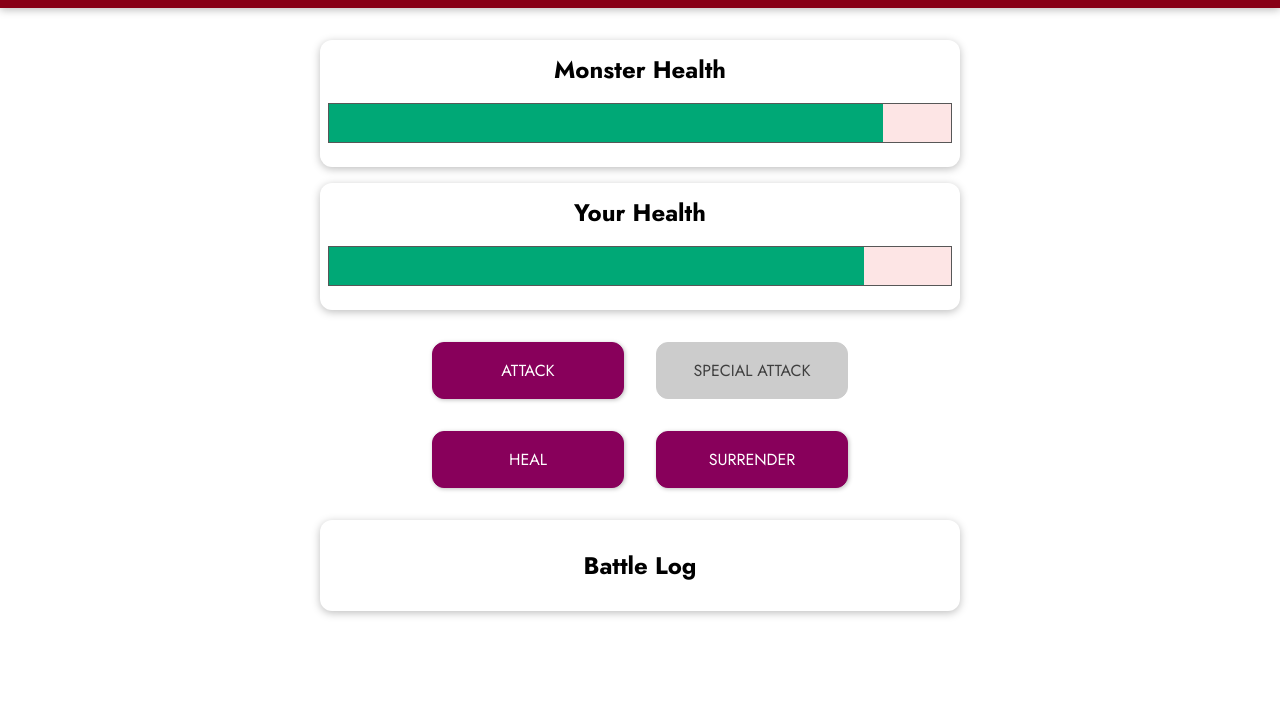
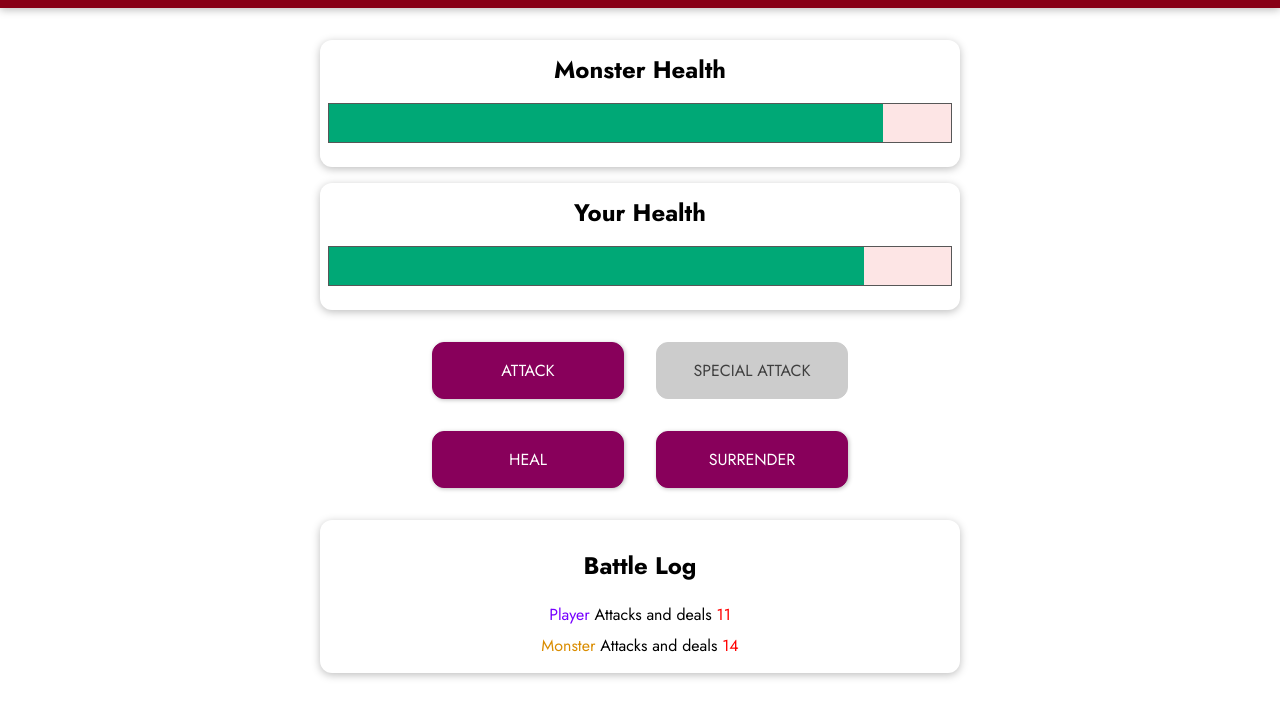
Before and after one commit to schagdeh/prj-monster-01-starting-setup, a plain HTML site: page index.html in a window 1280 px wide. Both pictures are taken after a click on the button "ATTACK". Shown: the part 97-800 px from the top of the page. Drawn offline with nearby package versions, Linux system fonts and the light colour scheme.

Commit message:
Battle log added.

```diff
--- a/app.js
+++ b/app.js
@@ -9,6 +9,7 @@ const app = Vue.createApp({
             playerHealth: 100,
             currentRound: 0,
             winner: null,
+            logMessages: [],
         }
     },
     computed: {
@@ -49,6 +50,13 @@ const app = Vue.createApp({
         },
     },
     methods: {
+        addLogMessage(who, what, value) {
+            this.logMessages.unshift({
+                actionBy: who,
+                actionType: what,
+                actionValue: value,
+            })
+        },
         surrender() {
             this.winner = 'Monster'
         },
@@ -57,6 +65,7 @@ const app = Vue.createApp({
             this.playerHealth = 100;
             this.winner = null;
             this.currentRound = 0;
+            this.logMessages = [];
         },
         attackMonster() {
             this.currentRound++;
@@ -66,16 +75,19 @@ const app = Vue.createApp({
             //this.monsterHealth = this.monsterHealth - attackValue  // this code and below one are same
             this.monsterHealth -= attackValue
             this.attackPlayer(); // this will attack player when we attack monster.
+            this.addLogMessage('Player', 'Attack', attackValue)
         },
         attackPlayer() {
             const attackValue = getRandomValue(8, 15);
             this.playerHealth -= attackValue
+            this.addLogMessage('Monster', 'Attack', attackValue)
         },
         specialAttack() {
             this.currentRound++
             const attackValue = getRandomValue(10, 25);
             this.monsterHealth -= attackValue;
             this.attackPlayer();
+            this.addLogMessage('Player', 'Special Attack', attackValue)
 
         },
         healPlayer() {
@@ -87,6 +99,7 @@ const app = Vue.createApp({
                 this.playerHealth += healValue;
             };
             this.attackPlayer();
+            this.addLogMessage('Player', 'Heal', healValue)
         }
     },
 });
--- a/index.html
+++ b/index.html
@@ -38,13 +38,31 @@
       </section>
       <section id="controls" v-else>
         <button @click="attackMonster">ATTACK</button>
-        <button :disabled="mayUseSpecialAttack" @click="specialAttack">SPECIAL ATTACK</button>
+        <button :disabled="mayUseSpecialAttack" @click="specialAttack">
+          SPECIAL ATTACK
+        </button>
         <button @click="healPlayer">HEAL</button>
         <button @click="surrender">SURRENDER</button>
       </section>
       <section id="log" class="container">
         <h2>Battle Log</h2>
-        <ul></ul>
+        <ul>
+          <li v-for="logMessage in logMessages">
+            <span
+              :class="{'log--player': logMessage.actionBy === 'Player', 'log--monster': logMessage.actionBy === 'Monster'}"
+            >
+              {{logMessage.actionBy === 'Player' ? 'Player' : 'Monster'}}
+            </span>
+            <span v-if="logMessage.actionType === 'Heal'">
+              Heals himself for
+              <span class="log--heal"> {{ logMessage.actionValue }} </span>
+            </span>
+            <span v-else>
+              Attacks and deals
+              <span class="log--damage"> {{ logMessage.actionValue }} </span>
+            </span>
+          </li>
+        </ul>
       </section>
     </div>
   </body>
```
